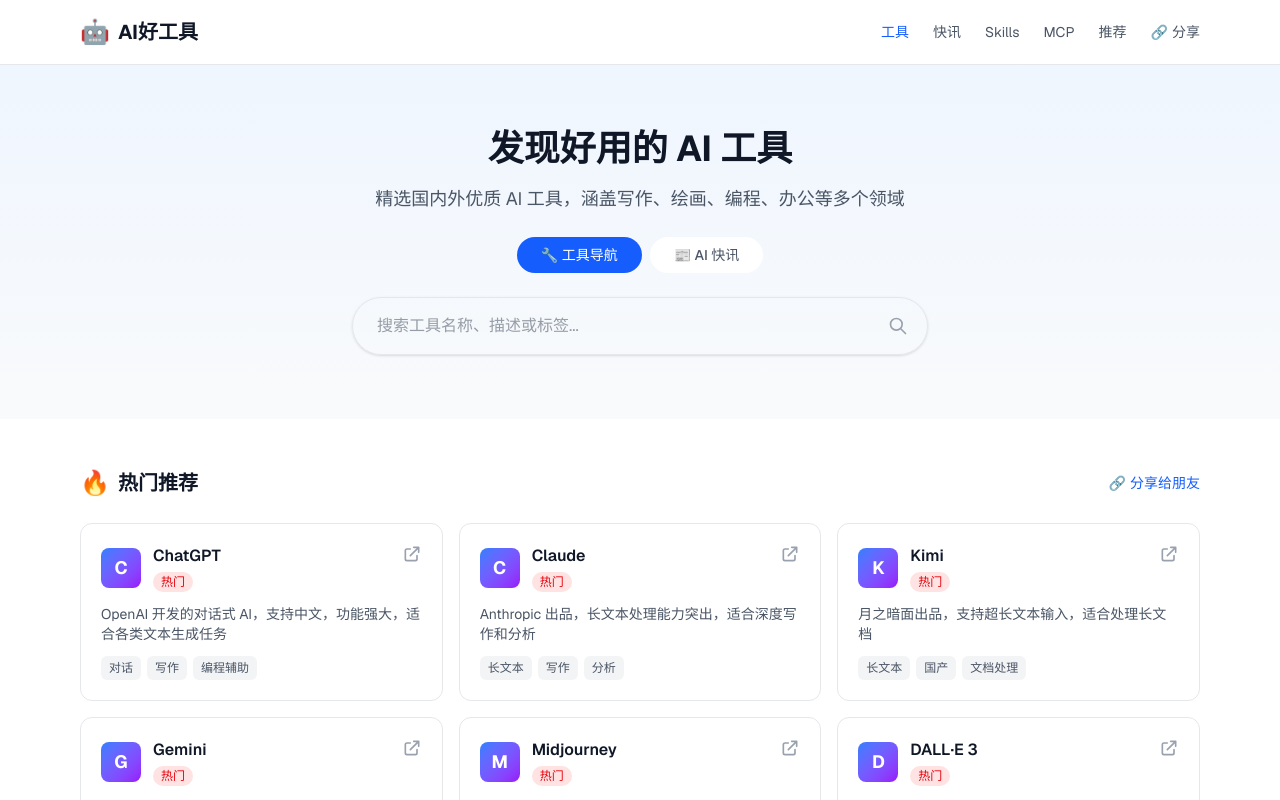
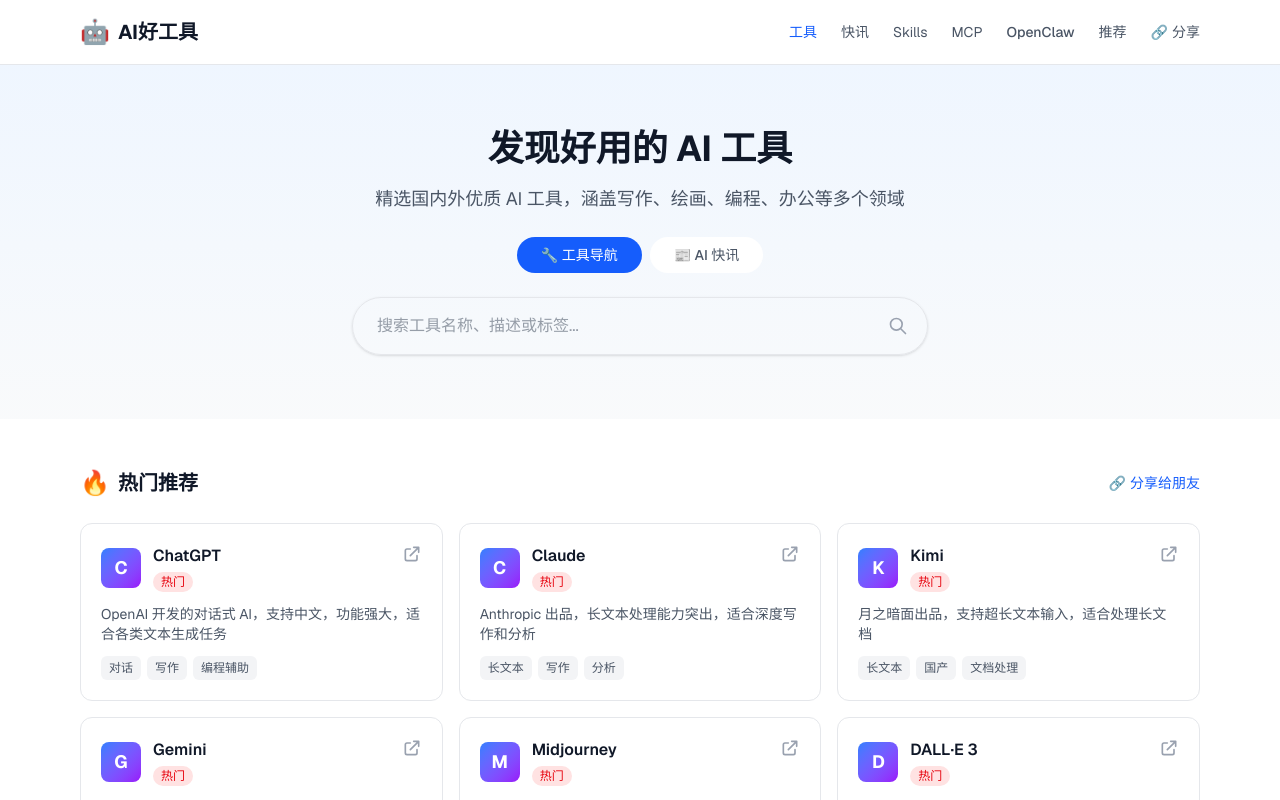
Before and after one commit to yangchong1314/aihao123, a Next.js app: page / in a window 1280 px wide. Shown: the top 800 px of the page. Built offline with nearby package versions, Linux system fonts and the light colour scheme.

Commit message:
feat: 在首页导航添加OpenClaw专区入口

```diff
--- a/src/app/page.tsx
+++ b/src/app/page.tsx
@@ -91,6 +91,12 @@
               className="hover:text-gray-900 transition-colors"
             >
               MCP
+            </a>
+            <a
+              href="/openclaw/"
+              className="hover:text-purple-600 transition-colors font-medium"
+            >
+              OpenClaw
             </a>
             <a
               href="/submit/"
--- a/src/components/MobileNav.tsx
+++ b/src/components/MobileNav.tsx
@@ -9,6 +9,7 @@
     { href: "/", label: "首页" },
     { href: "/skills/", label: "Skills" },
     { href: "/mcp/", label: "MCP" },
+    { href: "/openclaw/", label: "OpenClaw" },
     { href: "/submit/", label: "推荐" },
   ];
 
```
